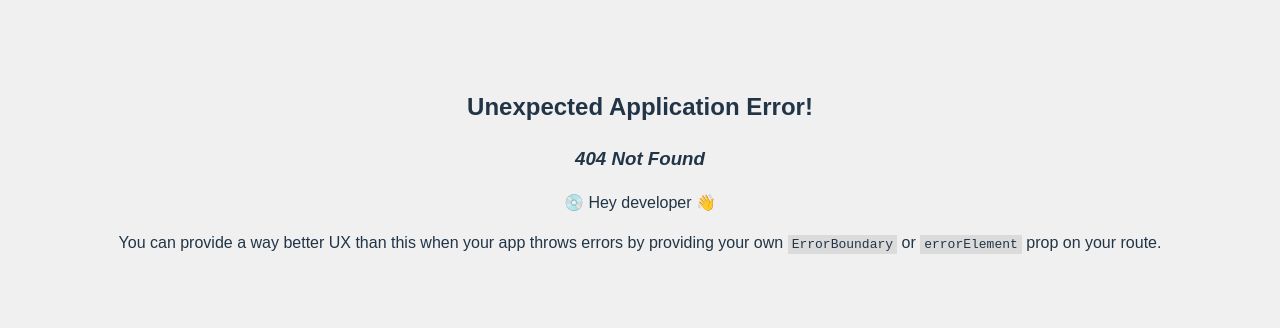
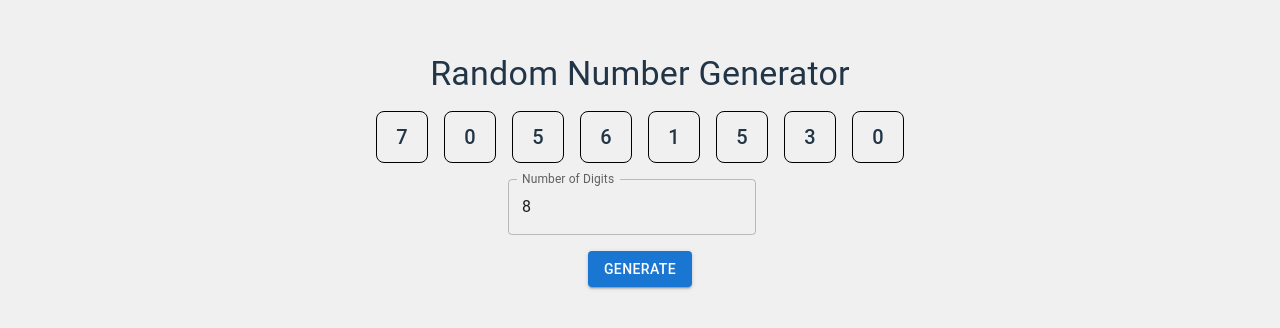
Before and after one commit to FFengIll/roll-dice, a React (Vite) app: page /roll-dice/dist/view/random-num in a window 1280 px wide. Before the commit this address had no page. Shown: the part 230-558 px from the top of the page. Built offline with nearby package versions, Linux system fonts and the light colour scheme.

Commit message:
feat: add new page - random number.
# Conflicts:
#	src/App.tsx

```diff
--- a/src/App.tsx
+++ b/src/App.tsx
@@ -8,6 +8,7 @@ function ChoiceGrid() {
     const choices = new Map([
         ['Dice', './view/roll-dice'],
         ['Score', './view/score-record'],
+        ['Number', './view/random-num'],
     ]);
     const navigate = useNavigate();
 
--- /dev/null
+++ b/src/component/RandomNum.tsx
@@ -0,0 +1,70 @@
+import { Box, Button, TextField, Typography } from "@mui/material";
+import React, { useEffect, useState } from "react";
+
+const RandomNum: React.FC = () => {
+    const [digitCount, setDigitCount] = useState<number>(8); // 默认值设置为 8
+    const [randomNumbers, setRandomNumbers] = useState<number[]>([]);
+
+    const generateRandomNumbers = () => {
+        const numbers = Array.from({ length: digitCount }, () =>
+            Math.floor(Math.random() * 10)
+        );
+        setRandomNumbers(numbers);
+    };
+
+    const handleDigitCountChange = (event: React.ChangeEvent<HTMLInputElement>) => {
+        const value = parseInt(event.target.value, 10);
+        if (!isNaN(value) && value > 0) {
+            setDigitCount(value);
+        }
+    };
+
+    // 在组件挂载时生成默认的 8 位随机数
+    useEffect(() => {
+        generateRandomNumbers();
+    }, []);
+
+    return (
+        <Box sx={{ p: 4 }}>
+            <Typography variant="h4" gutterBottom>
+                Random Number Generator
+            </Typography>
+            <Box sx={{ display: "flex", flexWrap: "wrap", gap: 2, mb: 2, mt: 2 }}>
+                {randomNumbers.map((num, index) => (
+                    <Box
+                        key={index}
+                        sx={{
+                            width: 50,
+                            height: 50,
+                            display: "flex",
+                            alignItems: "center",
+                            justifyContent: "center",
+                            border: "1px solid black",
+                            borderRadius: 2,
+                        }}
+                    >
+                        <Typography variant="h6">{num}</Typography>
+                    </Box>
+                ))}
+            </Box>
+            <Box sx={{ mb: 2, display: "flex", justifyContent: "center", textAlign: "center" }}>
+                <TextField
+                    label="Number of Digits"
+                    type="number"
+                    value={digitCount}
+                    onChange={handleDigitCountChange}
+                    inputProps={{ min: 1 }}
+                    sx={{ mr: 2 }}
+                />
+            </Box>
+            <Box>
+                <Button variant="contained" onClick={generateRandomNumbers}>
+                    Generate
+                </Button>
+            </Box>
+
+        </Box>
+    );
+};
+
+export default RandomNum;
--- a/src/main.tsx
+++ b/src/main.tsx
@@ -1,10 +1,11 @@
-import React, {StrictMode} from 'react'
-import {createRoot} from 'react-dom/client'
-import './index.css'
-import App from './App.tsx'
-import {createBrowserRouter, RouterProvider} from "react-router-dom";
+import { StrictMode } from 'react';
+import { createRoot } from 'react-dom/client';
+import { createBrowserRouter, RouterProvider } from "react-router-dom";
+import App from './App.tsx';
+import RandomNum from './component/RandomNum.tsx';
 import RollDice from "./component/RollDice.tsx";
 import ScoreRecord from "./component/ScoreRecord.tsx";
+import './index.css';
 
 
 const router = createBrowserRouter(
@@ -12,19 +13,25 @@ const router = createBrowserRouter(
         {
             path: "/",
             element: (
-                <App/>
+                <App />
             ),
         },
         {
             path: "/view/roll-dice",
             element: (
-                <RollDice/>
+                <RollDice />
             ),
         },
         {
             path: "/view/score-record",
             element: (
-                <ScoreRecord/>
+                <ScoreRecord />
+            ),
+        },
+        {
+            path: "/view/random-num",
+            element: (
+                <RandomNum />
             ),
         },
     ],
```
